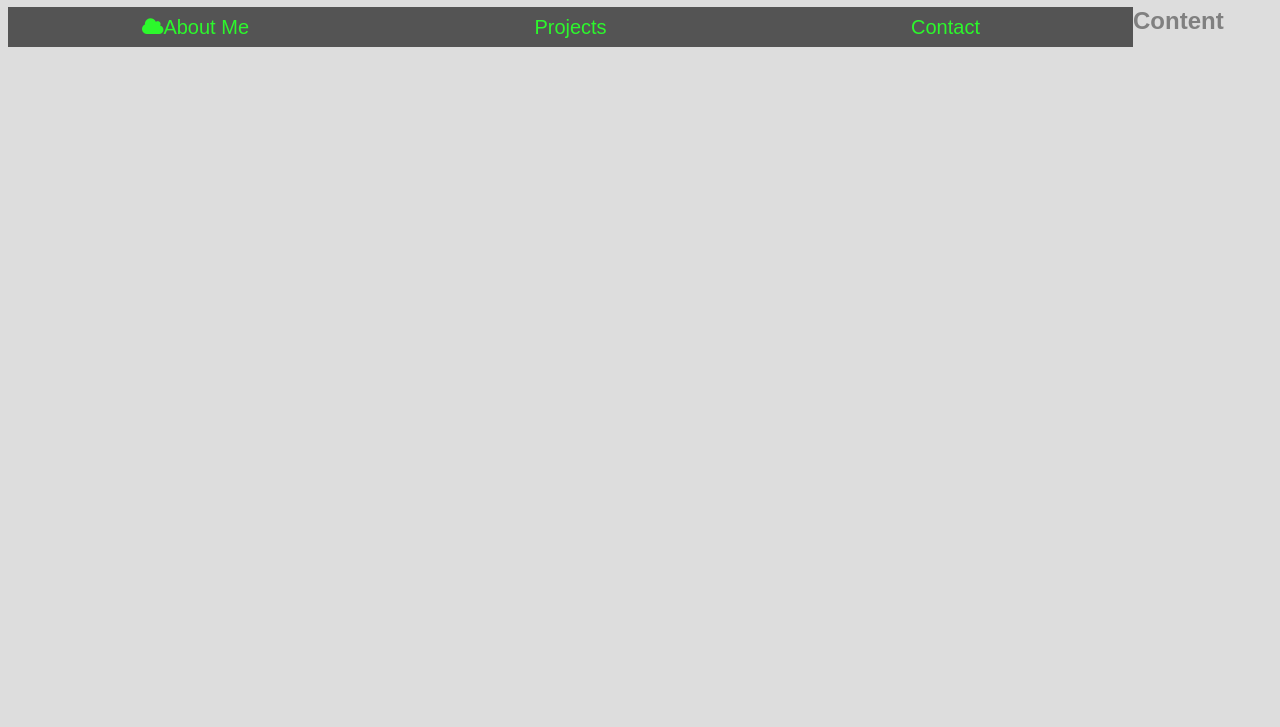
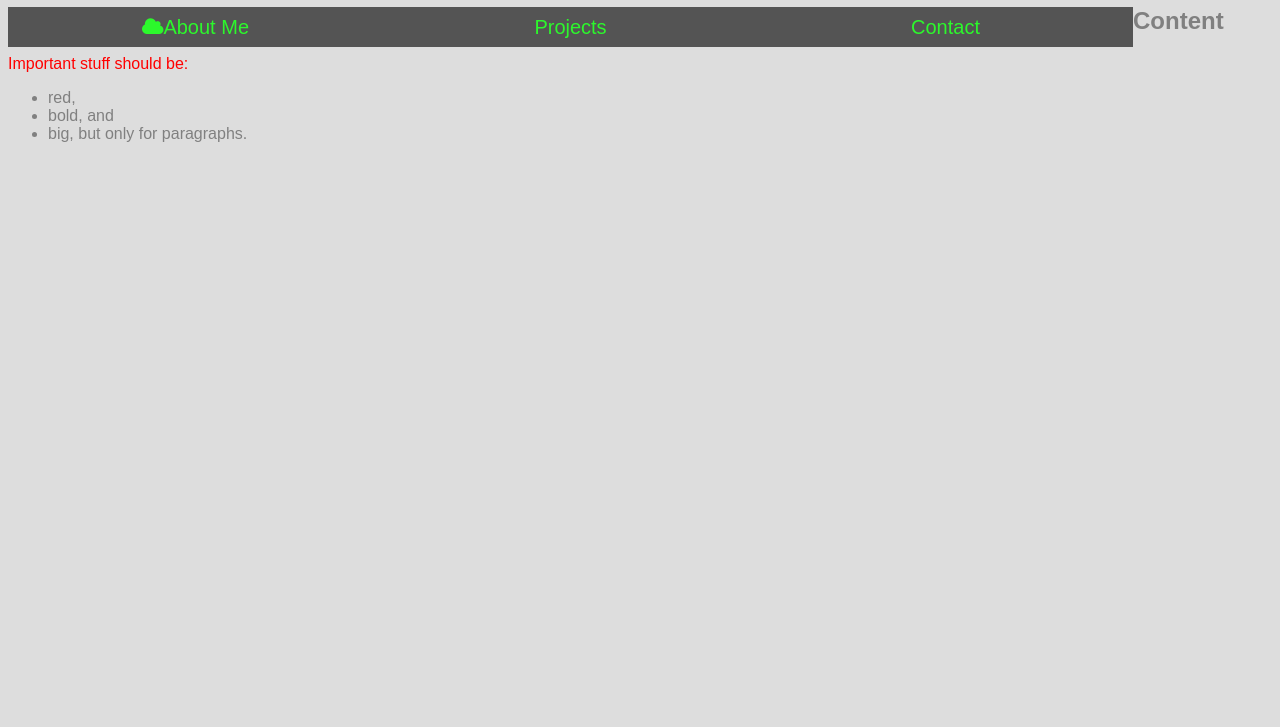
Before and after one commit to neumanna94/basic-interiordesign, a plain HTML site: page project.html in a window 1280 px wide. Shown: the part 73-800 px from the top of the page. Drawn offline with Linux system fonts and the light colour scheme.

```diff
--- a/css/index_style.css
+++ b/css/index_style.css
@@ -38,3 +38,7 @@
 .navigation_bar ul li {
   display:block;
 }
+
+p.important {
+  color: red;
+}
--- a/project.html
+++ b/project.html
@@ -16,6 +16,12 @@
       </ul>
     </div>
   <h2>Content</h2>
+  <p class="important">Important stuff should be:</p>
+  <ul class="important">
+    <li>red,</li>
+    <li>bold, and</li>
+    <li>big, but only for paragraphs.</li>
+  </ul>
 
   </body>
 </html>
```
Also changed, not shown: contact.html (+1 -1 lines).
